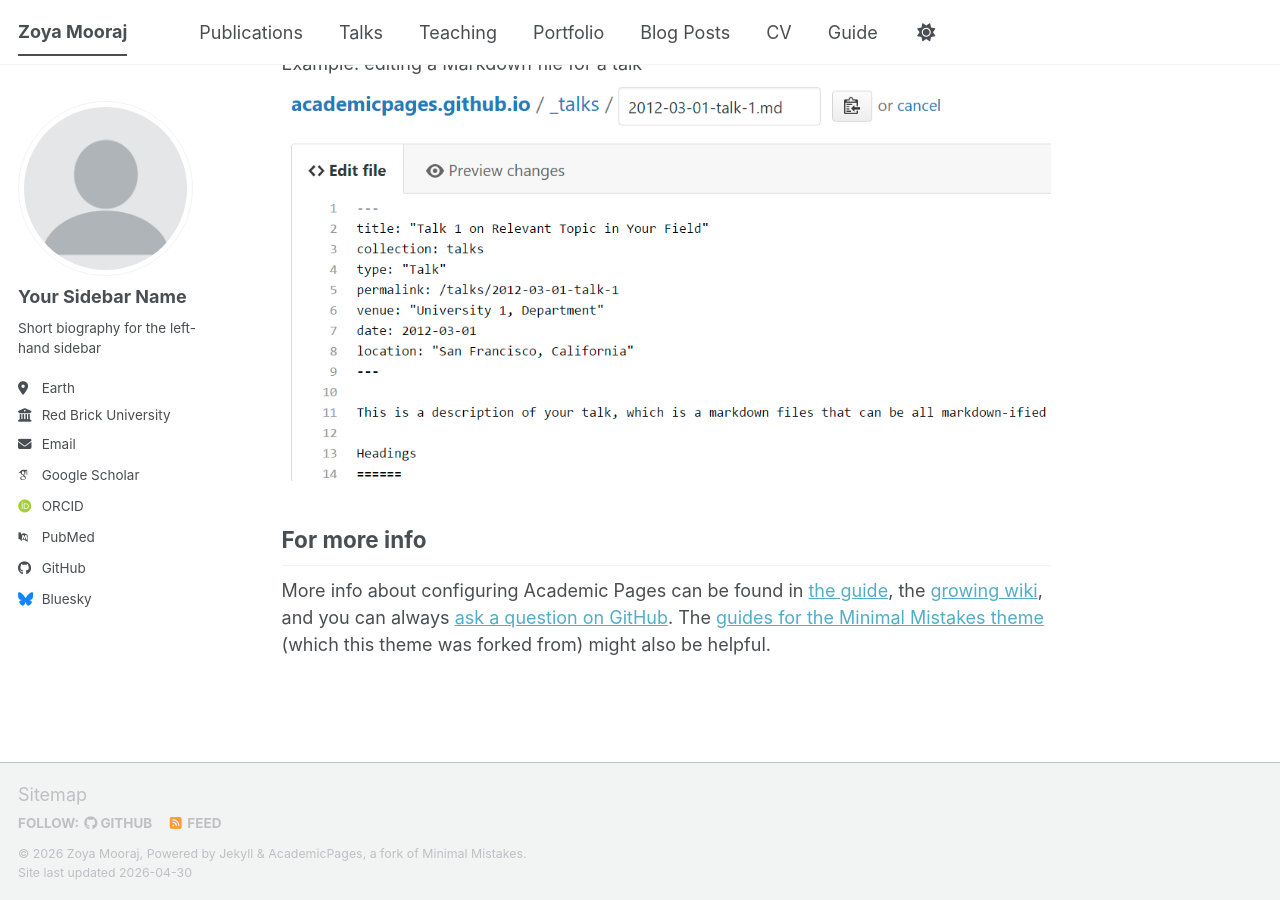
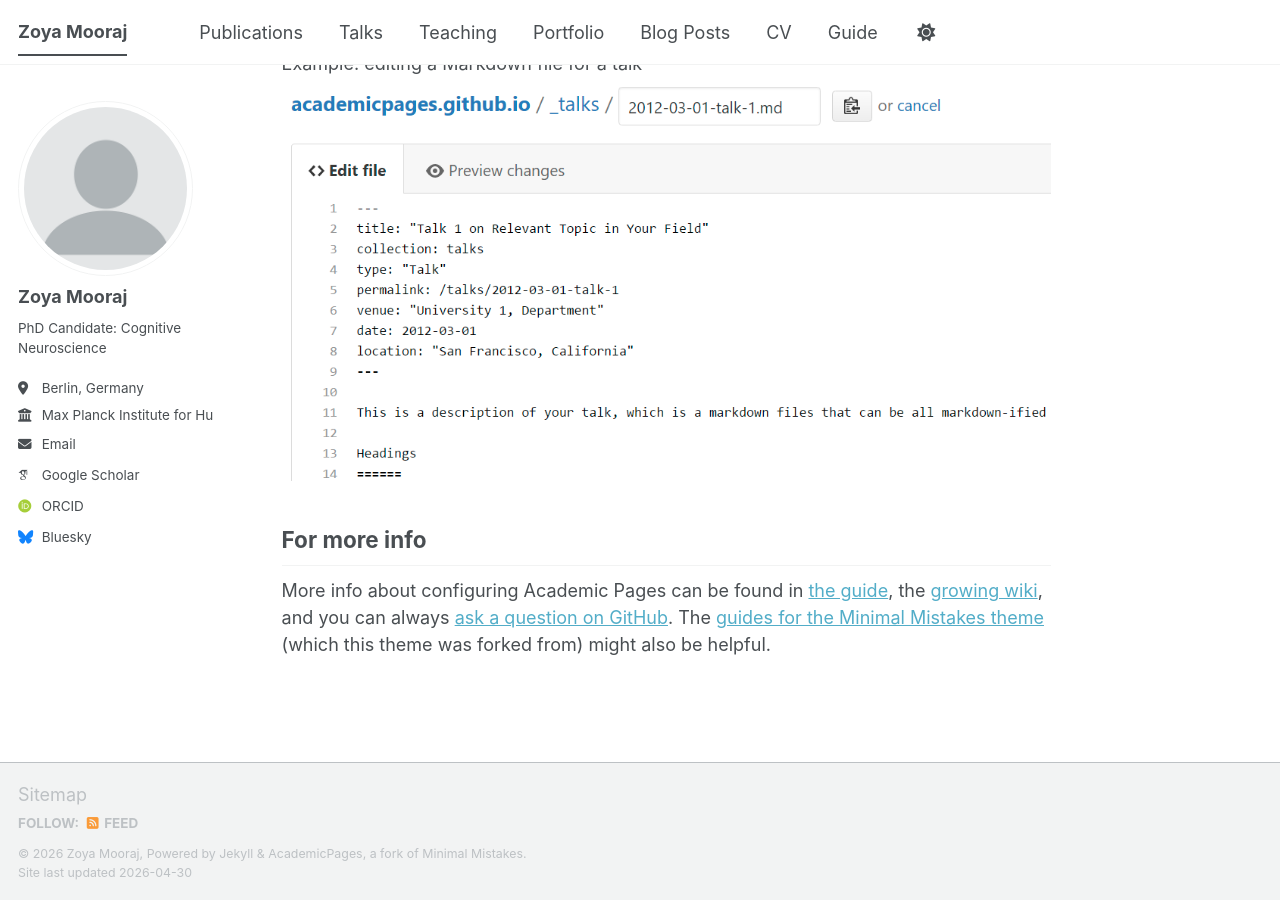
Before and after one commit to zoya-mooraj/zoya-mooraj.github.io, a Jekyll site: the page built from _pages/about.md, in a window 1280 px wide and 900 px high, scrolled down 2720 px. Built offline with Jekyll 4.4.1, drawn with Linux system fonts in a browser that asks for light colours; some web fonts are replaced; a script bundle is joined from its source files by our own code; library files that are not in the unit come from our copies.

Commit message:
Update _config.yml

```diff
--- a/_config.yml
+++ b/_config.yml
@@ -24,24 +24,24 @@
 author:
   # Biographic information
   avatar           : "profile.png"
-  name             : "Your Sidebar Name"
+  name             : "Zoya Mooraj"
   pronouns         : # example: "she/her"
-  bio              : "Short biography for the left-hand sidebar"
-  location         : "Earth"
-  employer         : "Red Brick University"
+  bio              : "PhD Candidate: Cognitive Neuroscience"
+  location         : "Berlin, Germany"
+  employer         : "Max Planck Institute for Human Development"
   uri              : # URL
-  email            : "none@example.org"
+  email            : "mooraj@mpib-berlin.mpg.de"
 
   # Academic websites
   academia         : # URL
   arxiv            : # URL - Update with the correct link to your profile
-  googlescholar    : "https://scholar.google.com/citations?user=PS_CX0AAAAAJ"
+  googlescholar    : "https://scholar.google.com/citations?user=neuIdU0AAAAJ&hl=en&oi=sra"
   inspire-hep      : # URL
   impactstory      : # URL
-  orcid            : "https://orcid.org/yourorcidurl"
+  orcid            : "https://orcid.org/0009-0002-3259-5435"
   semantic         : # URL
   ssrn             : # URL
-  pubmed           : "https://www.ncbi.nlm.nih.gov/pubmed/?term=john+snow"
+  pubmed           : # "https://www.ncbi.nlm.nih.gov/pubmed/?term=john+snow"
   researchgate     : # URL
   scopus           : # URL
   zotero           : # URL
@@ -51,13 +51,13 @@
   bitbucket        : # Username - Update with your username on the site
   codepen          : # Username
   dribbble         : # Username
-  github           : "academicpages"
+  github           : # "academicpages"
   kaggle           : # Username
   stackoverflow    : # User number or user number and name (i.e., use "1" or "1/jeff-atwood")
 
   # Social media
   artstation       : # Username
-  bluesky          : "bsky.app" # Replace this with you Bluesky username
+  bluesky          : "https://bsky.app/profile/zoyamooraj.bsky.social" # Replace this with you Bluesky username
   facebook         : # Username
   flickr           : # Username
   foursquare       : # Username
```
